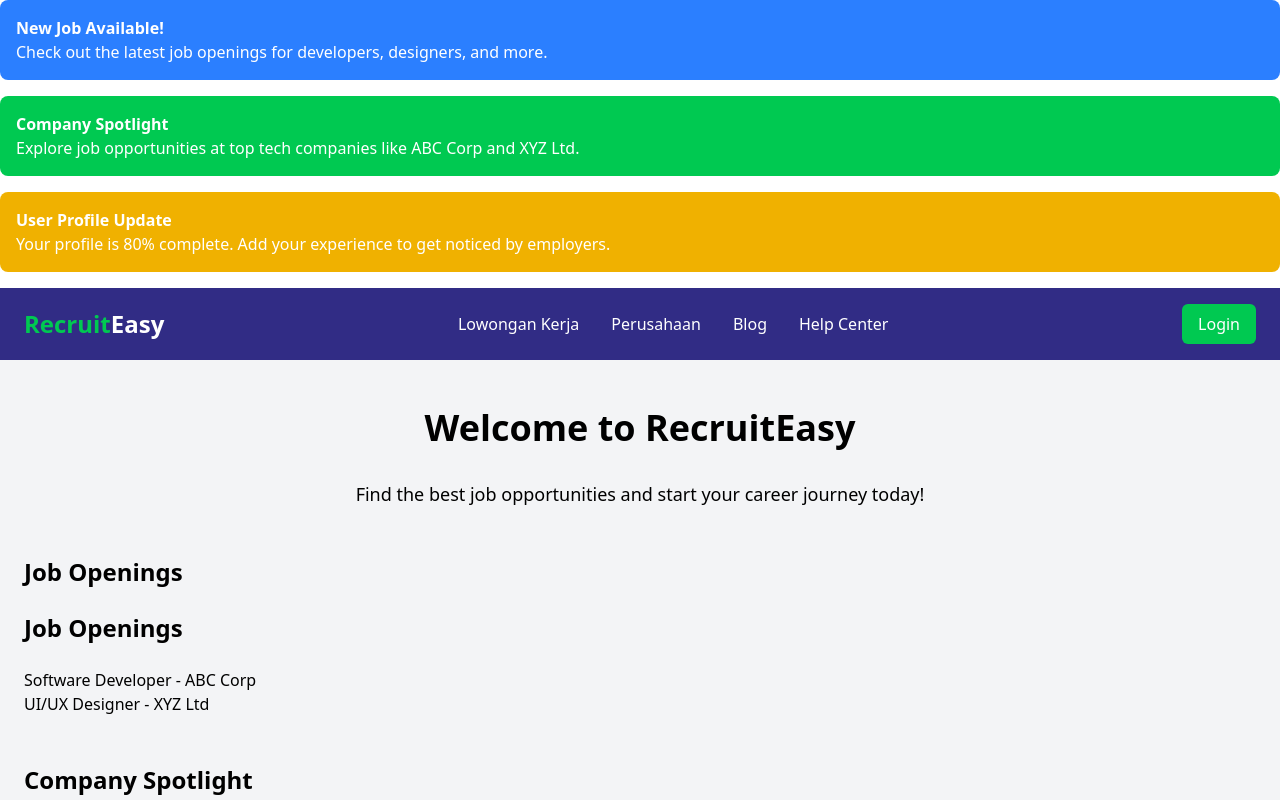
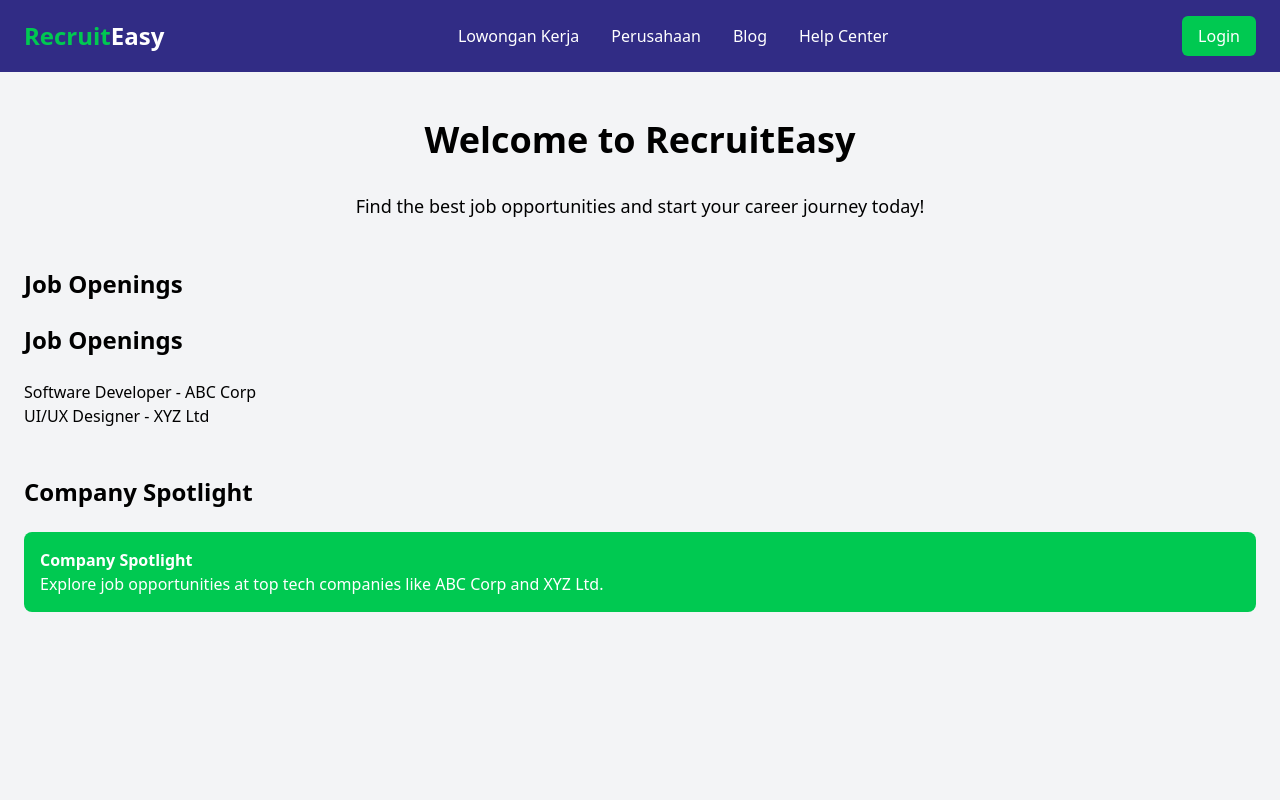
Before and after one commit to nabilrobbani84/recruitment_system, a Next.js app in the folder my-project/: page / in a window 1280 px wide. Shown: the top 800 px of the page. Built offline with nearby package versions, Linux system fonts and the light colour scheme.

Commit message:
Update layout.tsx

```diff
--- a/my-project/app/layout.tsx
+++ b/my-project/app/layout.tsx
@@ -16,10 +16,6 @@ const Layout = ({ children }: { children: ReactNode }) => {
         <body>
           <ProviderRedux>
             <ThemeProvider>
-              {/* Display messages */}
-              <JobMessage />
-              <CompanyMessage />
-              <UserMessage />
 
               {/* Main Content */}
               <div className="min-h-screen bg-gray-50">
```
